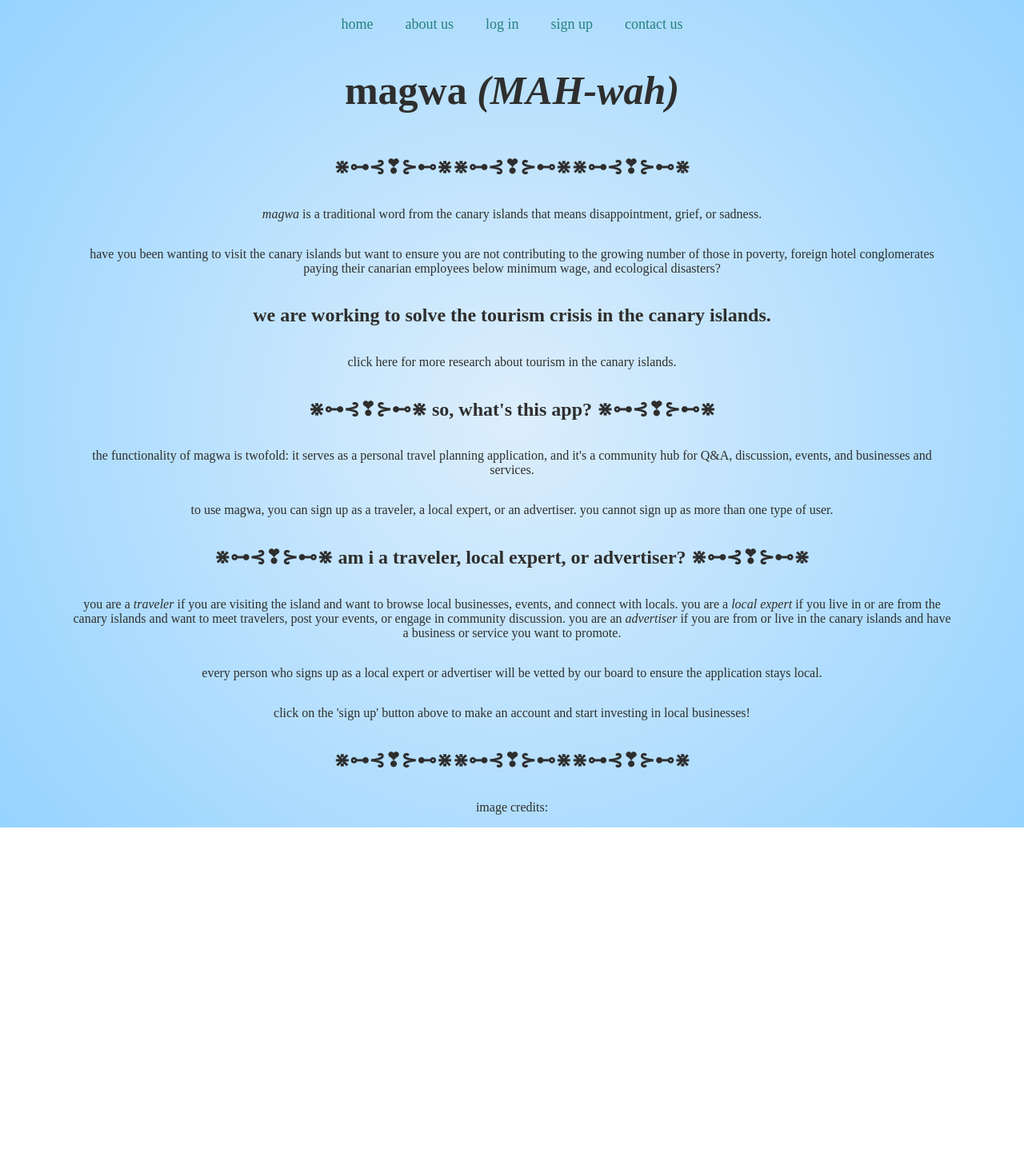
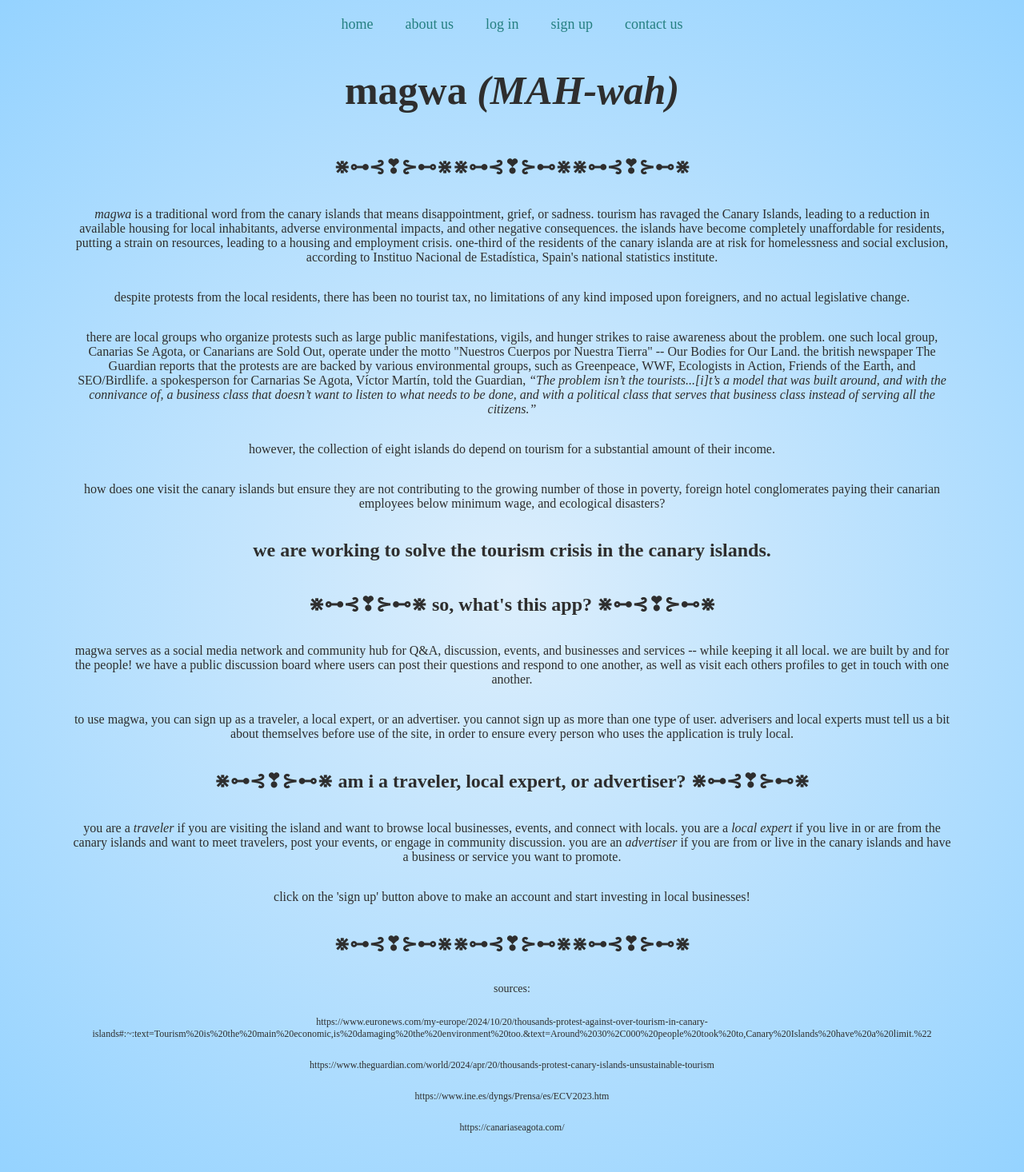
Before and after one commit to tessmueske/tourism-app, a React (Create React App) app in the folder client/: page /about in a window 1280 px wide. Shown: the whole page at 80% size. Before the commit the page ends 1035 px from the top, so only its background shows below. Built offline with nearby package versions, Linux system fonts and the light colour scheme; no server answers; a web font is replaced by a local one.

Commit message:
Updated about page

```diff
--- a/client/src/components/About.js
+++ b/client/src/components/About.js
@@ -6,19 +6,26 @@ function About(){
     <div className='about-center-container'>
         <h1>magwa <span className="italic">(MAH-wah)</span></h1>
         <h2>⋇⊶⊰❣⊱⊷⋇⋇⊶⊰❣⊱⊷⋇⋇⊶⊰❣⊱⊷⋇</h2>
-        <p><span className="italic">magwa</span> is a traditional word from the canary islands that means disappointment, grief, or sadness.</p>
-        <p>have you been wanting to visit the canary islands but want to ensure you are not contributing to the growing number of those in poverty, foreign hotel conglomerates paying their canarian employees below minimum wage, and ecological disasters?</p>
+        <p><span className="italic">magwa</span> is a traditional word from the canary islands that means disappointment, grief, or sadness. tourism has ravaged the Canary Islands, leading to a reduction in available housing for local inhabitants, adverse environmental impacts, and other negative consequences. the islands have become completely unaffordable for residents, putting a strain on resources, leading to a housing and employment crisis. one-third of the residents of the canary islanda are at risk for homelessness and social exclusion, according to Instituo Nacional de Estadística, Spain's national statistics institute.</p>
+        <p>despite protests from the local residents, there has been no tourist tax, no limitations of any kind imposed upon foreigners, and no actual legislative change.</p>
+        <p>there are local groups who organize protests such as large public manifestations, vigils, and hunger strikes to raise awareness about the problem. one such local group, Canarias Se Agota, or Canarians are Sold Out, operate under the motto "Nuestros Cuerpos por Nuestra Tierra" -- Our Bodies for Our Land. the british newspaper The Guardian reports that the protests are are backed by various environmental groups, such as Greenpeace, WWF, Ecologists in Action, Friends of the Earth, and SEO/Birdlife. a spokesperson for Carnarias Se Agota, Víctor Martín, told the Guardian, <span className="italic">“The problem isn’t the tourists...[i]t’s a model that was built around, and with the connivance of, a business class that doesn’t want to listen to what needs to be done, and with a political class that serves that business class instead of serving all the citizens.”</span></p>
+        <p>however, the collection of eight islands do depend on tourism for a substantial amount of their income.</p>
+        <p>how does one visit the canary islands but ensure they are not contributing to the growing number of those in poverty, foreign hotel conglomerates paying their canarian employees below minimum wage, and ecological disasters?</p>
         <h2>we are working to solve the tourism crisis in the canary islands. </h2>
-        <p>click here for more research about tourism in the canary islands.</p>
         <h2>⋇⊶⊰❣⊱⊷⋇ so, what's this app? ⋇⊶⊰❣⊱⊷⋇</h2>
-        <p>the functionality of magwa is twofold: it serves as a personal travel planning application, and it's a community hub for Q&A, discussion, events, and businesses and services.</p>
-        <p>to use magwa, you can sign up as a traveler, a local expert, or an advertiser. you cannot sign up as more than one type of user.</p>
+        <p>magwa serves as a social media network and community hub for Q&A, discussion, events, and businesses and services -- while keeping it all local. we are built by and for the people! we have a public discussion board where users can post their questions and respond to one another, as well as visit each others profiles to get in touch with one another.</p>
+        <p>to use magwa, you can sign up as a traveler, a local expert, or an advertiser. you cannot sign up as more than one type of user. adverisers and local experts must tell us a bit about themselves before use of the site, in order to ensure every person who uses the application is truly local.</p>
         <h2>⋇⊶⊰❣⊱⊷⋇ am i a traveler, local expert, or advertiser? ⋇⊶⊰❣⊱⊷⋇</h2>
         <p>you are a <span className="italic">traveler</span> if you are visiting the island and want to browse local businesses, events, and connect with locals. you are a <span className="italic">local expert</span> if you live in or are from the canary islands and want to meet travelers, post your events, or engage in community discussion. you are an <span className="italic">advertiser</span> if you are from or live in the canary islands and have a business or service you want to promote.</p>
-        <p>every person who signs up as a local expert or advertiser will be vetted by our board to ensure the application stays local.</p>
         <p>click on the 'sign up' button above to make an account and start investing in local businesses!</p>
         <h2>⋇⊶⊰❣⊱⊷⋇⋇⊶⊰❣⊱⊷⋇⋇⊶⊰❣⊱⊷⋇</h2>
-        <p>image credits: </p>
+        <p style={{ fontSize: '14px' }}>sources: </p>
+        <p style={{ fontSize: '12px' }}>https://www.euronews.com/my-europe/2024/10/20/thousands-protest-against-over-tourism-in-canary-islands#:~:text=Tourism%20is%20the%20main%20economic,is%20damaging%20the%20environment%20too.&text=Around%2030%2C000%20people%20took%20to,Canary%20Islands%20have%20a%20limit.%22</p>
+        <p style={{ fontSize: '12px' }}>https://www.theguardian.com/world/2024/apr/20/thousands-protest-canary-islands-unsustainable-tourism</p>
+        <p style={{ fontSize: '12px' }}>https://www.ine.es/dyngs/Prensa/es/ECV2023.htm</p>
+        <p style={{ fontSize: '12px' }}>https://canariaseagota.com/</p>
+        <br></br>
+        <br></br>
     </div>
   );
 };
```
Also changed, not shown: 2 other files (tests, documents, lock files or other folders).
